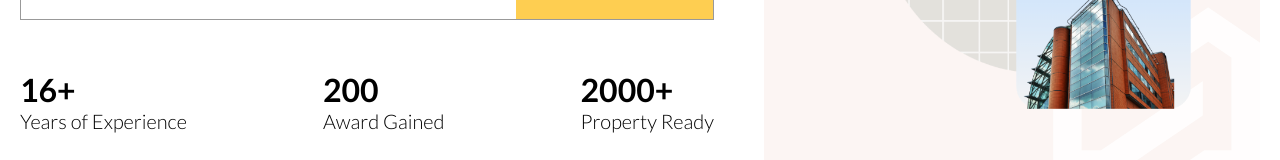
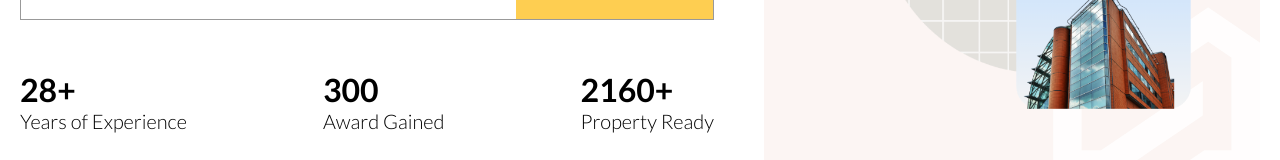
Before and after one commit to mikist23/estate-app, a React (Vite) app in the folder client/: page / in a window 1280 px wide. Shown: the part 565-725 px from the top of the page. Built offline with nearby package versions, Linux system fonts and the light colour scheme; no server answers.

Commit message:
update on useeffect function home page

```diff
--- a/client/src/routes/homePage/homePage.jsx
+++ b/client/src/routes/homePage/homePage.jsx
@@ -1,4 +1,4 @@
-import { useContext } from "react";
+import { useContext, useState, useEffect } from "react";
 import SearchBar from "../../components/searchBar/SearchBar";
 import "./homePage.scss";
 import { AuthContext } from "../../context/AuthContext";
@@ -6,6 +6,35 @@ import { Link } from "react-router-dom";
 
 function HomePage() {
   const { currentUser } = useContext(AuthContext);
+  const [experienceCount, setExperienceCount] = useState(0);
+  const [awardsCount, setAwardsCount] = useState(0);
+  const [propertiesCount, setPropertiesCount] = useState(0);
+
+  useEffect(() => {
+    let interval;
+
+    // Function to simulate counting animation
+    const animateCount = (targetValue, setterFunc) => {
+      let currentValue = 0;
+      const increment = Math.ceil(targetValue / 50); // Adjust speed of counting
+      interval = setInterval(() => {
+        currentValue += increment;
+        if (currentValue >= targetValue) {
+          currentValue = targetValue;
+          clearInterval(interval);
+        }
+        setterFunc(currentValue);
+      }, 50); // Adjust interval for smoother animation
+    };
+
+    // Simulate counting animation for each number
+    animateCount(28, setExperienceCount);
+    animateCount(300, setAwardsCount);
+    animateCount(4000, setPropertiesCount);
+
+    // Clean up interval on unmount
+    return () => clearInterval(interval);
+  }, []); // Empty dependency array to ensure useEffect runs only once on mount
 
   return (
     <div className="homePage">
@@ -21,15 +50,15 @@ function HomePage() {
           <SearchBar />
           <div className="boxes">
             <div className="box">
-              <h1>16+</h1>
+              <h1>{experienceCount}+</h1>
               <h2>Years of Experience</h2>
             </div>
             <div className="box">
-              <h1>200</h1>
+              <h1>{awardsCount}</h1>
               <h2>Award Gained</h2>
             </div>
             <div className="box">
-              <h1>2000+</h1>
+              <h1>{propertiesCount}+</h1>
               <h2>Property Ready</h2>
             </div>
           </div>
```
